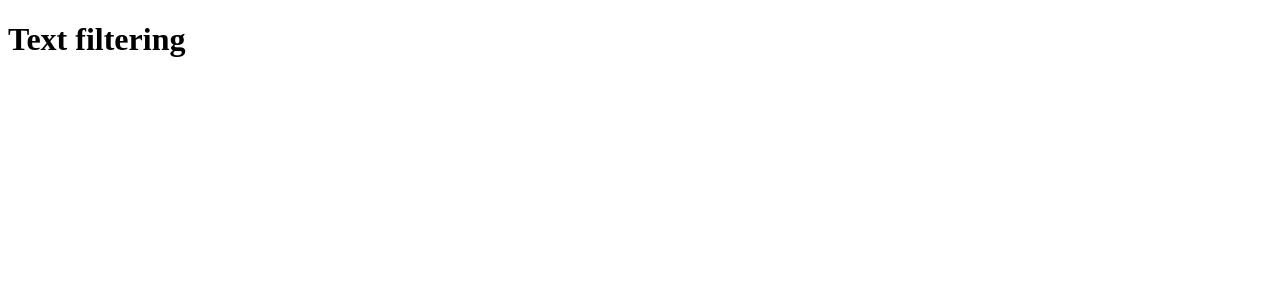
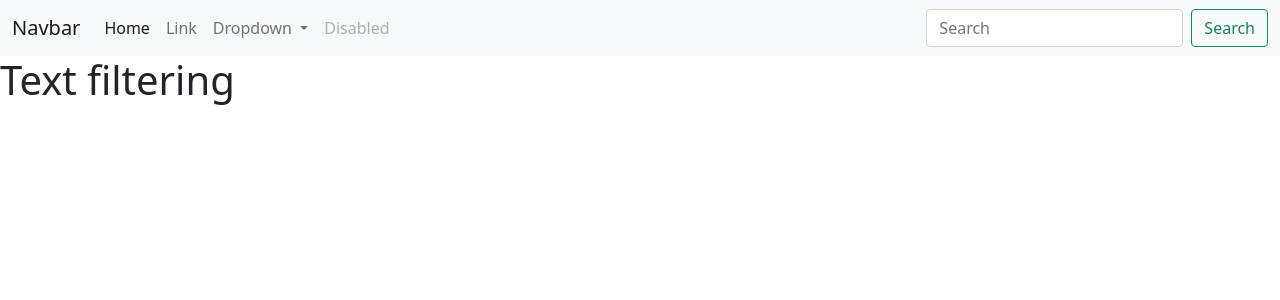
Before and after one commit to kasrasehat/text_filtering, a Flask app: page / in a window 1280 px wide. Shown: the top 300 px of the page. Run offline with Flask 2, Linux system fonts and the light colour scheme.

Commit message:
add index.html file

```diff
--- a/templates/index.html
+++ b/templates/index.html
@@ -1,11 +1,50 @@
 <!DOCTYPE html>
 <html lang="en">
 <head>
+    <link href="https://cdn.jsdelivr.net/npm/bootstrap@5.0.2/dist/css/bootstrap.min.css" rel="stylesheet" integrity="sha384-EVSTQN3/azprG1Anm3QDgpJLIm9Nao0Yz1ztcQTwFspd3yD65VohhpuuCOmLASjC" crossorigin="anonymous">
     <meta charset="UTF-8">
     <title>Text Filtering</title>
 </head>
 <body>
-     <h1>Text filtering</h1>
-
+    <nav class="navbar navbar-expand-lg navbar-light bg-light">
+      <div class="container-fluid">
+        <a class="navbar-brand" href="#">Navbar</a>
+        <button class="navbar-toggler" type="button" data-bs-toggle="collapse" data-bs-target="#navbarSupportedContent" aria-controls="navbarSupportedContent" aria-expanded="false" aria-label="Toggle navigation">
+          <span class="navbar-toggler-icon"></span>
+        </button>
+        <div class="collapse navbar-collapse" id="navbarSupportedContent">
+          <ul class="navbar-nav me-auto mb-2 mb-lg-0">
+            <li class="nav-item">
+              <a class="nav-link active" aria-current="page" href="#">Home</a>
+            </li>
+            <li class="nav-item">
+              <a class="nav-link" href="#">Link</a>
+            </li>
+            <li class="nav-item dropdown">
+              <a class="nav-link dropdown-toggle" href="#" id="navbarDropdown" role="button" data-bs-toggle="dropdown" aria-expanded="false">
+                Dropdown
+              </a>
+              <ul class="dropdown-menu" aria-labelledby="navbarDropdown">
+                <li><a class="dropdown-item" href="#">Action</a></li>
+                <li><a class="dropdown-item" href="#">Another action</a></li>
+                <li><hr class="dropdown-divider"></li>
+                <li><a class="dropdown-item" href="#">Something else here</a></li>
+              </ul>
+            </li>
+            <li class="nav-item">
+              <a class="nav-link disabled" href="#" tabindex="-1" aria-disabled="true">Disabled</a>
+            </li>
+          </ul>
+          <form class="d-flex">
+            <input class="form-control me-2" type="search" placeholder="Search" aria-label="Search">
+            <button class="btn btn-outline-success" type="submit">Search</button>
+          </form>
+        </div>
+      </div>
+    </nav>
+    <h1>Text filtering</h1>
+    <script src="https://cdn.jsdelivr.net/npm/bootstrap@5.0.2/dist/js/bootstrap.bundle.min.js" integrity="sha384-MrcW6ZMFYlzcLA8Nl+NtUVF0sA7MsXsP1UyJoMp4YLEuNSfAP+JcXn/tWtIaxVXM" crossorigin="anonymous"></script>
+    <script src="https://cdn.jsdelivr.net/npm/@popperjs/core@2.9.2/dist/umd/popper.min.js" integrity="sha384-IQsoLXl5PILFhosVNubq5LC7Qb9DXgDA9i+tQ8Zj3iwWAwPtgFTxbJ8NT4GN1R8p" crossorigin="anonymous"></script>
+    <script src="https://cdn.jsdelivr.net/npm/bootstrap@5.0.2/dist/js/bootstrap.min.js" integrity="sha384-cVKIPhGWiC2Al4u+LWgxfKTRIcfu0JTxR+EQDz/bgldoEyl4H0zUF0QKbrJ0EcQF" crossorigin="anonymous"></script>
 </body>
 </html>
```
